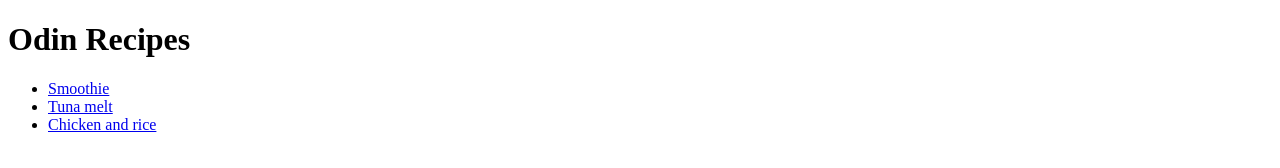
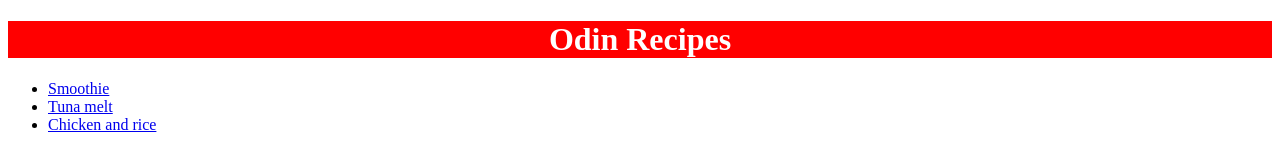
Before and after one commit to DonovanGuest/odin-recipes, a plain HTML site: page index.html in a window 1280 px wide. Drawn offline with Linux system fonts and the light colour scheme.

Commit message:
made css style applied to index h1

```diff
--- a/styles.css
+++ b/styles.css
@@ -1,4 +1,4 @@
-div {
+h1 {
     color: white;
     background-color: red;
     font-size: 32px;
```
